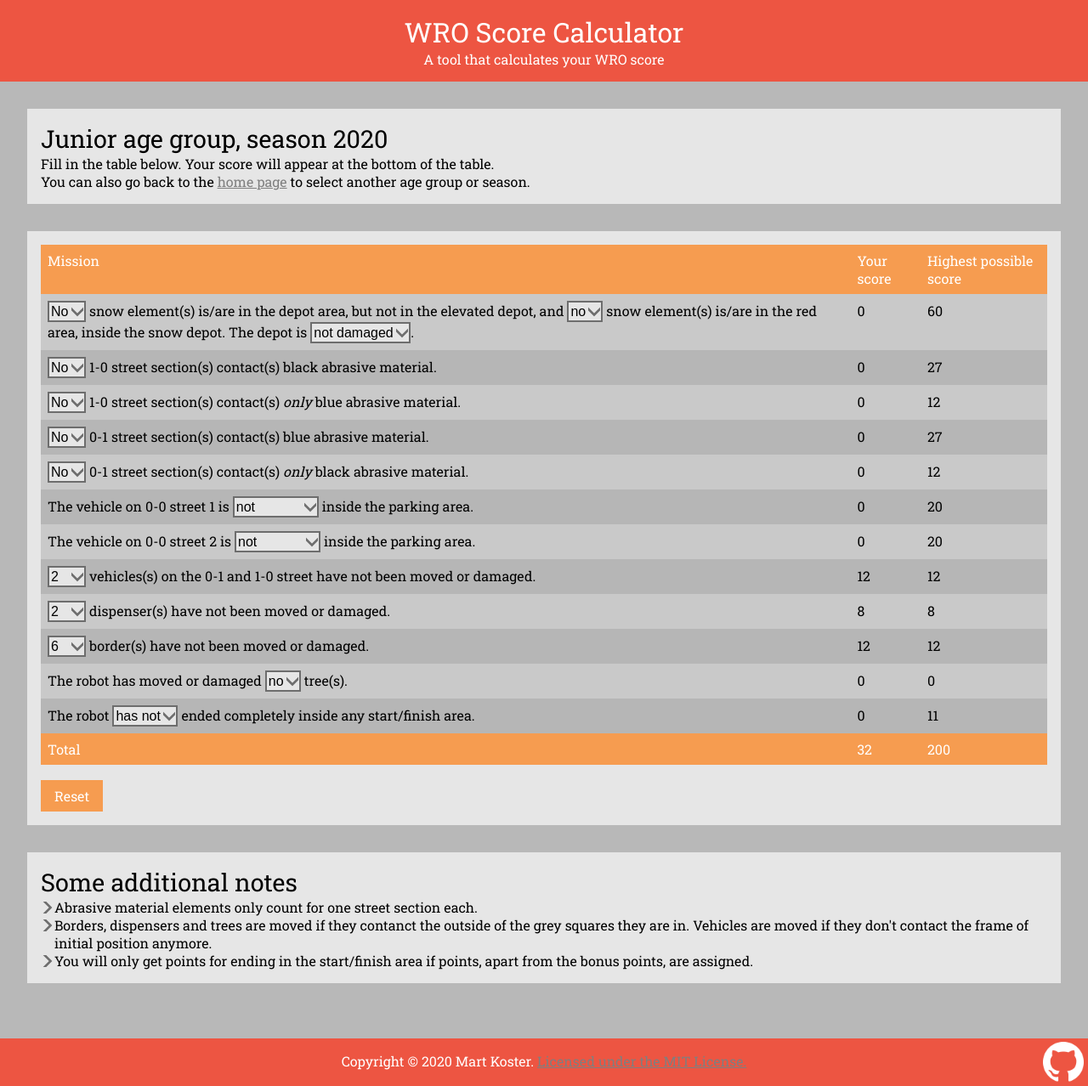
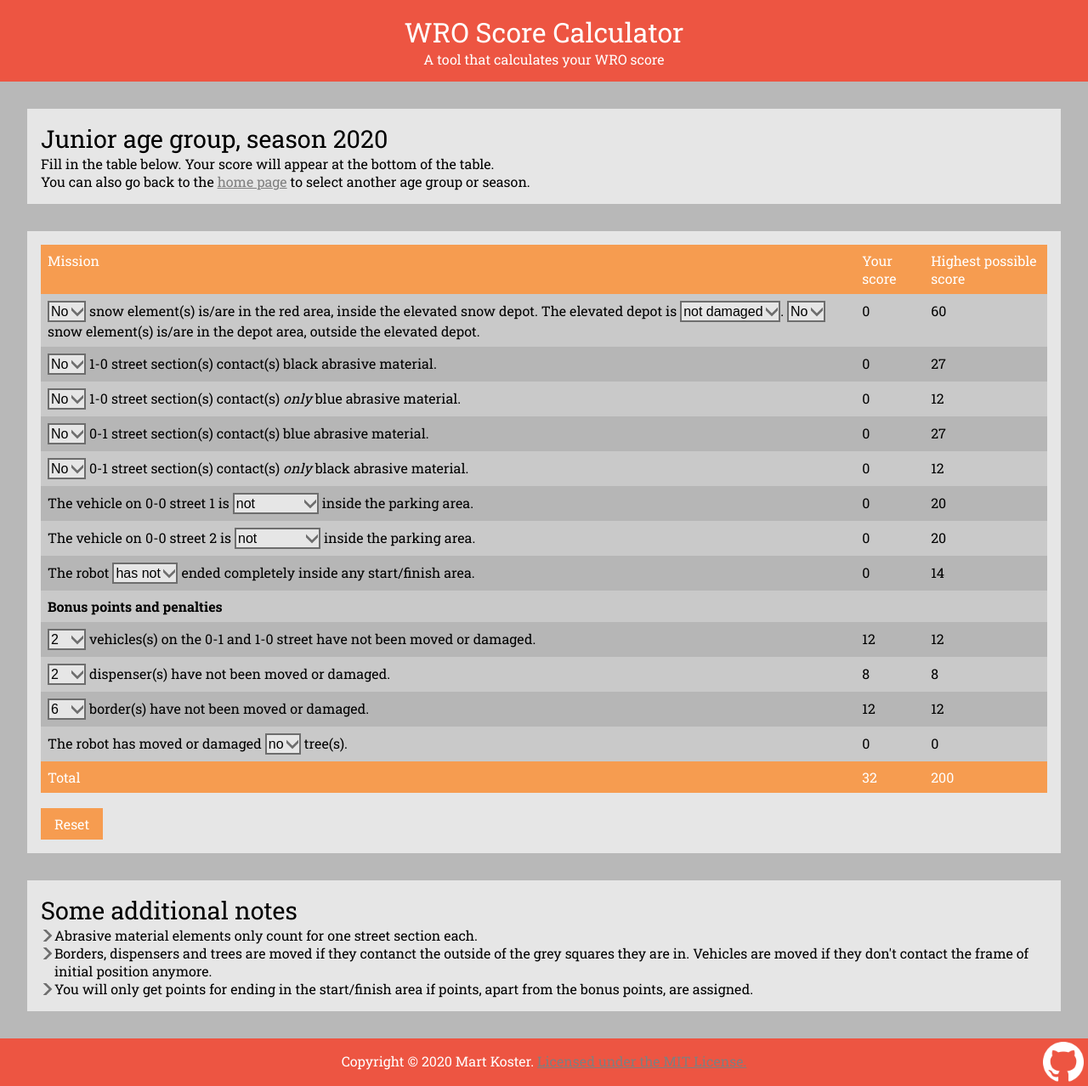
Before and after one commit to Akribes/WRO-Score-Calculator, a Jekyll site: the page built from 2020/junior.html, in a window 1280 px wide and 1278 px high. Shown: the whole window at 85% size. Built offline with Jekyll 4.4.1, drawn with Linux system fonts in a browser that asks for light colours; some of the changed lines change nothing that is shown.

Commit message:
Improve layout and fix bugs

```diff
--- a/2020/junior.html
+++ b/2020/junior.html
@@ -21,6 +21,29 @@
 			<tr>
 				<td>
 					<label>
+						<select class="input" id="snow-elevated">
+							<option value="0">No</option>
+							<option value="5">1</option>
+							<option value="10">2</option>
+							<option value="15">3</option>
+							<option value="20">4</option>
+							<option value="25">5</option>
+							<option value="30">6</option>
+							<option value="35">7</option>
+							<option value="40">8</option>
+							<option value="45">9</option>
+							<option value="50">10</option>
+							<option value="55">11</option>
+							<option value="60">12</option>
+						</select>
+						snow element(s) is/are in the red area, inside the elevated snow depot.
+					</label><label>
+						The elevated depot is
+						<select class="input" id="depot-damaged">
+							<option value="2">not damaged</option>
+							<option value="0">damaged</option>
+						</select>.
+					</label><label>
 						<select class="input" id="snow">
 							<option value="0">No</option>
 							<option value="3">1</option>
@@ -36,30 +59,7 @@
 							<option value="33">11</option>
 							<option value="36">12</option>
 						</select>
-						snow element(s) is/are in the depot area, but not in the elevated depot, and
-					</label><label>
-						<select class="input" id="snow-elevated">
-							<option value="0">no</option>
-							<option value="5">1</option>
-							<option value="10">2</option>
-							<option value="15">3</option>
-							<option value="20">4</option>
-							<option value="25">5</option>
-							<option value="30">6</option>
-							<option value="35">7</option>
-							<option value="40">8</option>
-							<option value="45">9</option>
-							<option value="50">10</option>
-							<option value="55">11</option>
-							<option value="60">12</option>
-						</select>
-						snow element(s) is/are in the red area, inside the snow depot.
-					</label><label>
-						The depot is
-						<select class="input" id="depot-damaged">
-							<option value="2">not damaged</option>
-							<option value="0">damaged</option>
-						</select>.
+						snow element(s) is/are in the depot area, outside the elevated depot.
 					</label>
 				</td>
 				<td id="result-snow"></td>
@@ -158,6 +158,21 @@
 			<tr>
 				<td>
 					<label>
+						The robot
+						<select class="input" id="end">
+							<option value="n">has not</option>
+							<option value="y">has</option>
+						</select>
+						ended completely inside any start/finish area.
+					</label>
+				</td>
+				<td id="result-end"></td>
+				<td>14</td>
+			</tr>
+			<tr><td colspan="3"><strong>Bonus points and penalties</strong></td></tr>
+			<tr>
+				<td>
+					<label>
 						<select class="input" id="vehicles">
 							<option value="0">No</option>
 							<option value="6">1</option>
@@ -217,20 +232,6 @@
 				<td id="result-trees"></td>
 				<td>0</td>
 			</tr>
-			<tr>
-				<td>
-					<label>
-						The robot
-						<select class="input" id="end">
-							<option value="n">has not</option>
-							<option value="y">has</option>
-						</select>
-						ended completely inside any start/finish area.
-					</label>
-				</td>
-				<td id="result-end"></td>
-				<td>11</td>
-			</tr>
 			</tbody>
 			<tfoot>
 			<tr>
--- a/assets/css/main.css
+++ b/assets/css/main.css
@@ -2,7 +2,7 @@
 ---
 @import url("reset.css");
 
-@import url('https://fonts.googleapis.com/css?family=Roboto+Mono|Roboto+Slab');
+@import url('https://fonts.googleapis.com/css?family=Roboto+Slab:400,700&display=swap');
 
 html {
     height: 100%;
@@ -86,6 +86,10 @@
 
 a:hover, a:visited {
     color: #353535;
+}
+
+strong {
+	font-weight: 700
 }
 
 #github {
--- a/assets/js/2020/junior.js
+++ b/assets/js/2020/junior.js
@@ -5,15 +5,15 @@
   scores = [0,0,0,0,0,0,0,0,0,0,0,0]
 
   // Snow
-  scores[0] = parseInt(get('snow').value)
-  let depot = 12 - get('snow').selectedIndex
+  scores[0] = parseInt(get('snow-elevated').selectedIndex * (3 + parseInt(get('depot-damaged').value)))
+  let outsideDepot = 12 - get('snow-elevated').selectedIndex
 
-  get('snow-elevated').selectedIndex = Math.min(get('snow-elevated').selectedIndex, depot)
+  get('snow').selectedIndex = Math.min(get('snow').selectedIndex, outsideDepot)
   for (i = 0; i <= 12; i++) {
-    if (i > depot) get('snow-elevated').options[i].disabled = true
-    else get('snow-elevated').options[i].disabled = false
+    if (i > outsideDepot) get('snow').options[i].disabled = true
+    else get('snow').options[i].disabled = false
   }
-  scores[0] += get('snow-elevated').selectedIndex * (3 + parseInt(get('depot-damaged').value))
+  scores[0] += parseInt(get('snow').value)
 
   // Abrasive material
   scores[1] = get('sections10-1').value
```
